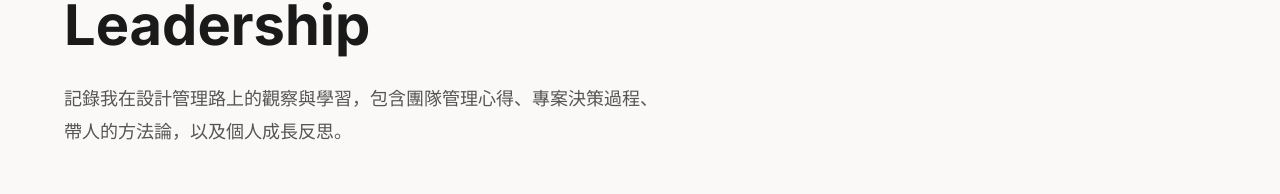
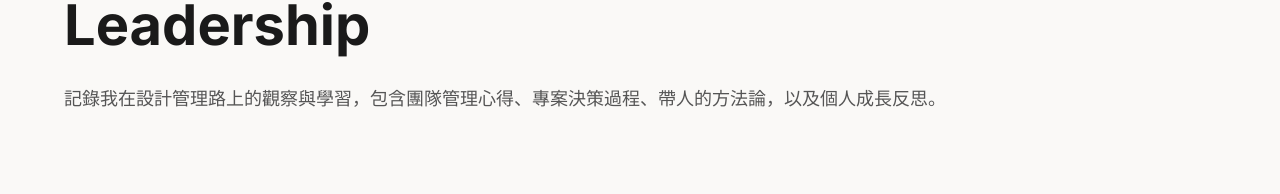
Before and after one commit to Mudi0710/portfolio, a Vue app: page /leadership in a window 1280 px wide. Shown: the part 142-336 px from the top of the page. Built offline with nearby package versions, Linux system fonts and the light colour scheme.

Commit message:
fix: 移除各頁面 hero 描述文字的 max-width 限制

```diff
--- a/src/assets/scss/views/_leadership.scss
+++ b/src/assets/scss/views/_leadership.scss
@@ -17,7 +17,6 @@
   &__desc {
     font-size: $font-size-md;
     color: $color-text-secondary;
-    max-width: 600px;
     line-height: 1.8;
   }
 }
--- a/src/assets/scss/views/_project-detail.scss
+++ b/src/assets/scss/views/_project-detail.scss
@@ -48,7 +48,6 @@
     font-size: $font-size-md;
     color: $color-text-secondary;
     line-height: 1.8;
-    max-width: 700px;
     margin-bottom: $spacing-md;
   }
 
--- a/src/assets/scss/views/_projects.scss
+++ b/src/assets/scss/views/_projects.scss
@@ -17,7 +17,6 @@
   &__desc {
     font-size: $font-size-md;
     color: $color-text-secondary;
-    max-width: 600px;
     line-height: 1.8;
   }
 }
```
